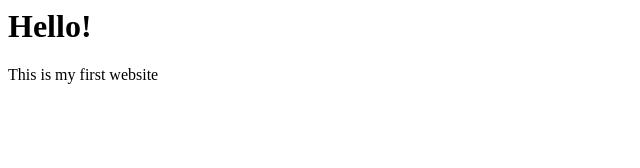
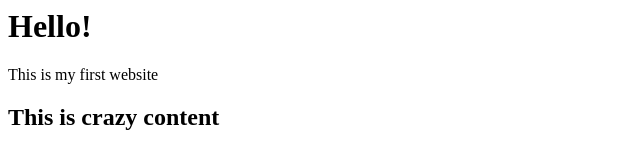
Before and after one commit to PaulDorsey/intro-to-github, a plain HTML site: page index.html in a window 1280 px wide. Shown: the whole page, without its empty margins (0-640 px from the left). Drawn offline with Linux system fonts and the light colour scheme.

Commit message:
add a new heading

```diff
--- a/index.html
+++ b/index.html
@@ -1,2 +1,3 @@
 <h1>Hello!</h1>
 <p>This is my first website</p>
+<h2>This is crazy content</h2>
```
